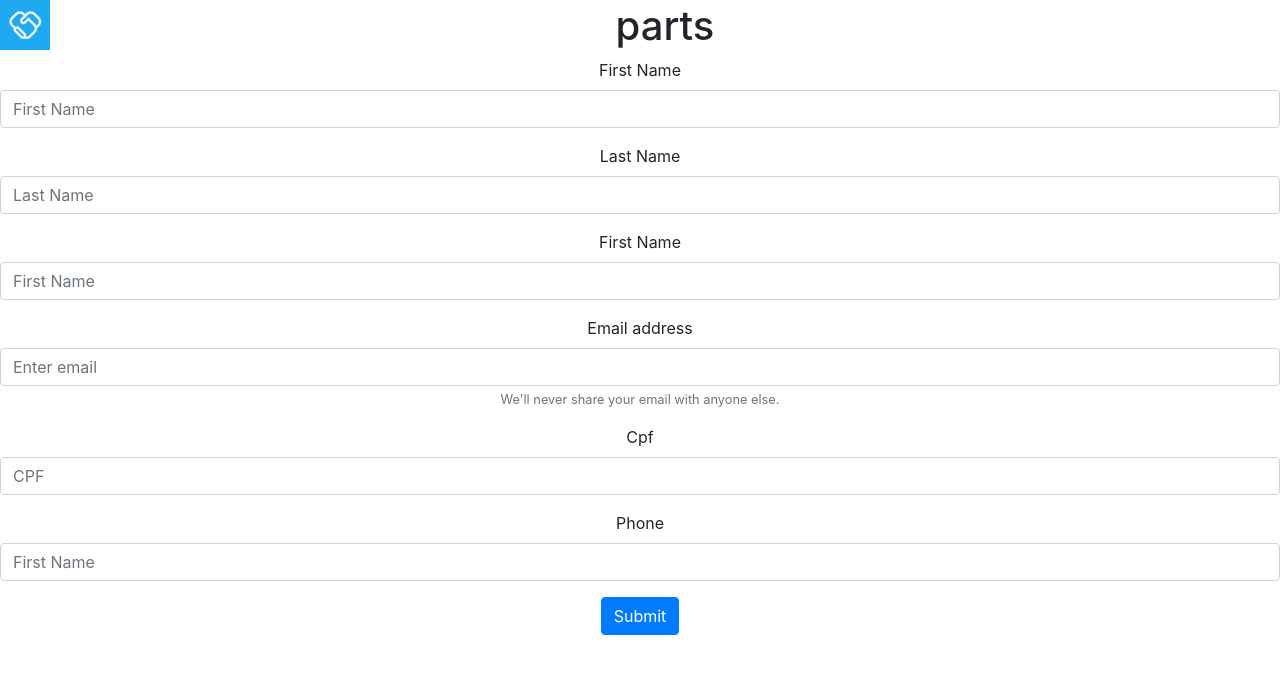
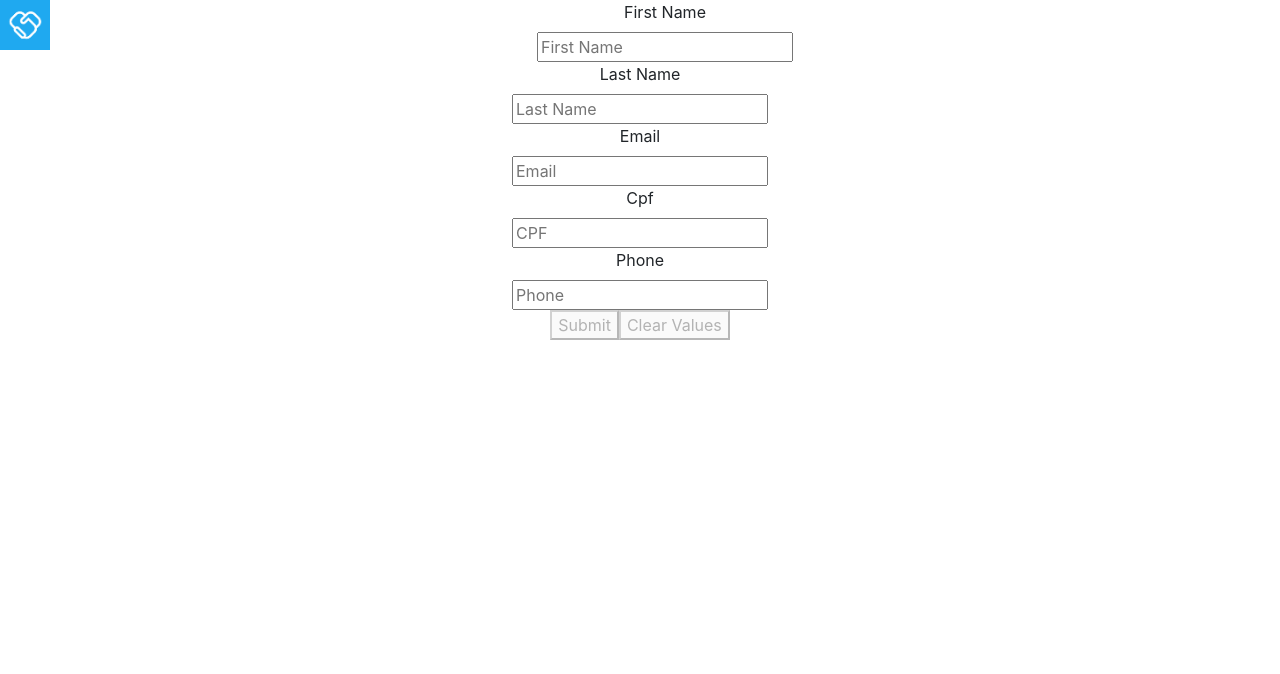
Before and after one commit to ypedroo/contracts, a React (Create React App) app: page /parts in a window 1280 px wide. Shown: the top 674 px of the page. Built offline with nearby package versions, Linux system fonts and the light colour scheme.

Commit message:
adding redux form

```diff
--- a/src/components/Part/PartForm.js
+++ b/src/components/Part/PartForm.js
@@ -1,50 +1,82 @@
-import React, { Component } from 'react';
-import { Button, Form } from 'react-bootstrap';
+import React from 'react'
+import { Field, reduxForm } from 'redux-form'
 import Header from '../UI/Header';
 
-export default class Part extends Component {
-    render() {
-        return <div>
-            <Header />
-            <h1 Class="HeaderParts"> parts </h1>
-            <Form>
-                <Form.Group controlId="formBasicText">
-                    <Form.Label>First Name</Form.Label>
-                    <Form.Control type="text" placeholder="First Name" />
-                </Form.Group>
+const SimpleForm = props => {
+    const { handleSubmit, pristine, reset, submitting } = props
+    return (
+        <form onSubmit={handleSubmit}>
+            <div>
+                <Header />
+            </div>
+            <div>
+                <label>First Name</label>
+                <div>
+                    <Field
+                        name="firstName"
+                        component="input"
+                        type="text"
+                        placeholder="First Name"
+                    />
+                </div>
+            </div>
+            <div>
+                <label>Last Name</label>
+                <div>
+                    <Field
+                        name="lastName"
+                        component="input"
+                        type="text"
+                        placeholder="Last Name"
+                    />
+                </div>
+            </div>
+            <div>
+                <label>Email</label>
+                <div>
+                    <Field
+                        name="email"
+                        component="input"
+                        type="email"
+                        placeholder="Email"
+                    />
+                </div>
+            </div>
+            <div>
+                <label>Cpf</label>
+                <div>
+                    <Field
+                        name="cpf"
+                        component="input"
+                        type="cpf"
+                        placeholder="CPF"
+                    />
+                </div>
+            </div>
+            <div>
+                <label>Phone</label>
+                <div>
+                    <Field
+                        name="phone"
+                        component="input"
+                        type="phone"
+                        placeholder="Phone"
+                    />
+                </div>
+            </div>
 
-                <Form.Group controlId="formBasicText">
-                    <Form.Label>Last Name</Form.Label>
-                    <Form.Control type="text" placeholder="Last Name" />
-                </Form.Group>
+            <div>
+                <button type="submit" disabled={pristine || submitting}>
+                    Submit
+        </button>
+                <button type="button" disabled={pristine || submitting} onClick={reset}>
+                    Clear Values
+        </button>
+            </div>
+        </form>
+    )
+}
 
-                <Form.Group controlId="formBasicText">
-                    <Form.Label>First Name</Form.Label>
-                    <Form.Control type="text" placeholder="First Name" />
-                </Form.Group>
-                <Form.Group controlId="formBasicEmail">
-                    <Form.Label>Email address</Form.Label>
-                    <Form.Control type="email" placeholder="Enter email" />
-                    <Form.Text className="text-muted">
-                        We'll never share your email with anyone else.
-                </Form.Text>
-                </Form.Group>
-
-                <Form.Group controlId="formBasicText">
-                    <Form.Label>Cpf</Form.Label>
-                    <Form.Control type="text" placeholder="CPF" />
-                </Form.Group>
-
-                <Form.Group controlId="formBasicText">
-                    <Form.Label>Phone</Form.Label>
-                    <Form.Control type="text" placeholder="First Name" />
-                </Form.Group>
-
-                <Button variant="primary" type="submit">
-
-                    Submit
-                </Button>
-            </Form>
-        </div>;
-    }
-}
+export default reduxForm({
+    form: 'simple' // a unique identifier for this form
+})(SimpleForm)
```
